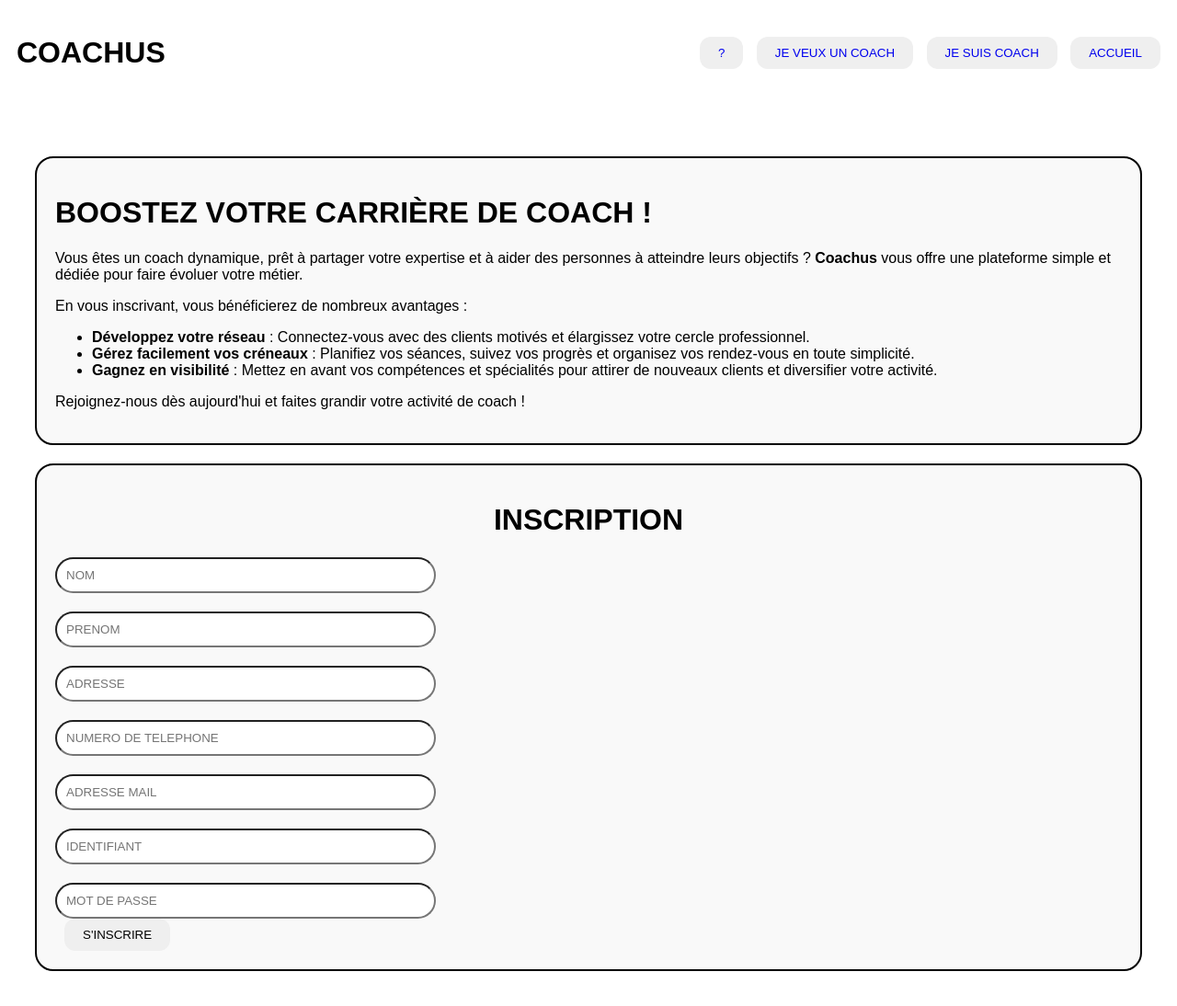
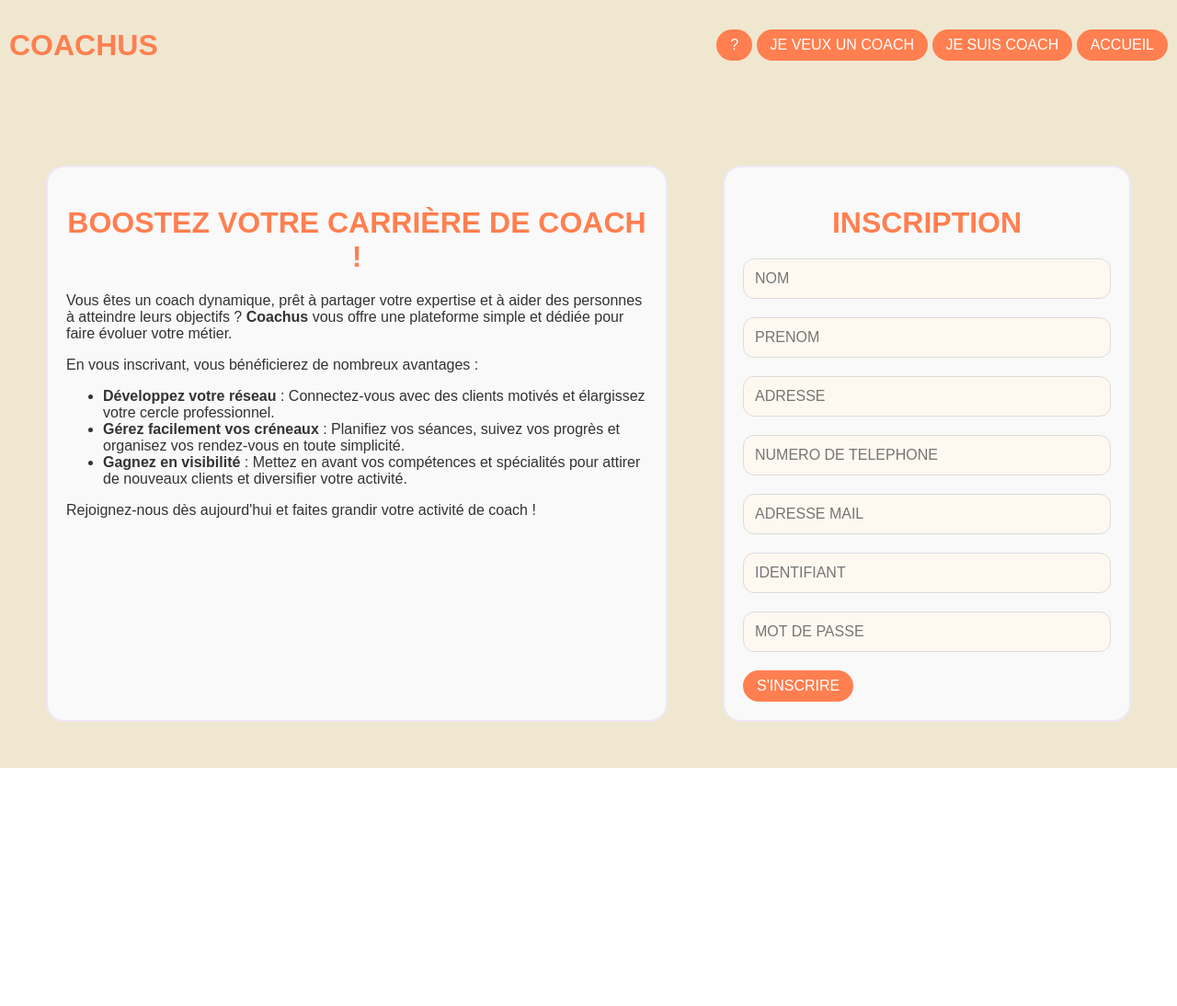
Before and after one commit to Dimmis5/CoachUs, a PHP site: page /inscriptioncoach.php in a window 1280 px wide. Shown: the whole page at 92% size. After the commit the page ends 835 px from the top, so only its background shows below. Run offline with PHP 8.4, Linux system fonts and the light colour scheme.

Commit message:
mise en forme

```diff
--- a/inscription.css
+++ b/inscription.css
@@ -1,59 +1,89 @@
 body {
     display: flex;
     flex-direction: column;
-    align-items: stretch;
     padding: 10px;
-    font-family: Arial, sans-serif;
+    font-family: 'Poppins', sans-serif;
+    background-color: #f0e7d1;
+    color: #333;
+    margin: 0;
 }
+
 .header-container {
     display: flex;
     justify-content: space-between;
     align-items: center;
     margin-bottom: 20px;
 }
-button {
-    border-radius: 12px;
-    padding: 10px 20px;
-    border: none;
-    margin-left: 10px;
-}
-.text-container {
-    text-align: left;
-    margin-top: 20px;
-}
-.search-container {
-    position: relative;
-    display: flex;
-    justify-content: left;
-    margin-top: 20px
-}
-input[type="text"] {
-    border-radius: 20px;
-    padding: 10px;
-    width: 300px;
-    padding-right: 100px;
-}
+
 .container {
     display: flex;
     justify-content: space-between;
+    margin:20px;
+}
+.containerinscription {
+    display: flex;
+    justify-content: space-between;
     margin: 20px;
+    gap: 20px;
 }
+
 .encadrer {
-    border: 2px solid #000;
+    border: 2px solid #f0e6f6;
     border-radius: 20px;
     padding: 20px;
     margin: 20px;
-    background-color: #f9f9f9
+    background-color: #f9f9f9;
 }
-input[type="password"] {
-    border-radius: 20px;
-    padding: 10px;
-    width: 300px;
-    padding-right: 100px;
+
+h1 {
+    font-family: 'Poppins', sans-serif;
+    color: #ff7f50;
+    text-align: center;
+    margin-bottom: 20px;
 }
+
+button {
+    border-radius: 25px;
+    padding: 8px 15px;
+    border: none;
+    background-color: #ff7f50;
+    color: white;
+    font-size: 1rem;
+    font-family: 'Poppins', sans-serif;
+    transition: background-color 0.3s;
+}
+
 button a {
     text-decoration: none;
+    color: white;
 }
-p a {
-    text-decoration: none;
+
+button:hover {
+    background-color: #ff6347;
 }
+
+input[type="text"], input[type="password"]{
+    border-radius: 12px;
+    padding: 12px;
+    width: 400px;
+    margin-bottom: 20px;
+    border: 1px solid #dcdcdc;
+    font-size: 1rem;
+    font-family: 'Poppins', sans-serif;
+    background-color: #fff8f0;
+    color: #333;
+    box-sizing: border-box;
+    transition: all 0.3s;
+}
+
+select {
+    background-color: #fff;
+    background-position: right 10px center;
+    padding-right: 40px;
+}
+
+input[type="text"]:focus, input[type="password"]:focus, input[type="date"]:focus, input[type="time"]:focus,
+select:focus {
+    border-color: #ff7f50;
+    outline: none;
+}
--- a/renseignercreneau.php
+++ b/renseignercreneau.php
@@ -4,7 +4,7 @@
     <meta charset="UTF-8">
     <meta name="viewport" content="width=device-width, initial-scale=1.0">
     <title>RENSEIGNER UN CRENEAU</title>
-    <link rel="stylesheet" href="style.css">
+    <link rel="stylesheet" href="creaneau.css">
 </head>
 
 <?php
```
Also changed, not shown: creaneau.css (+63 -33 lines).
